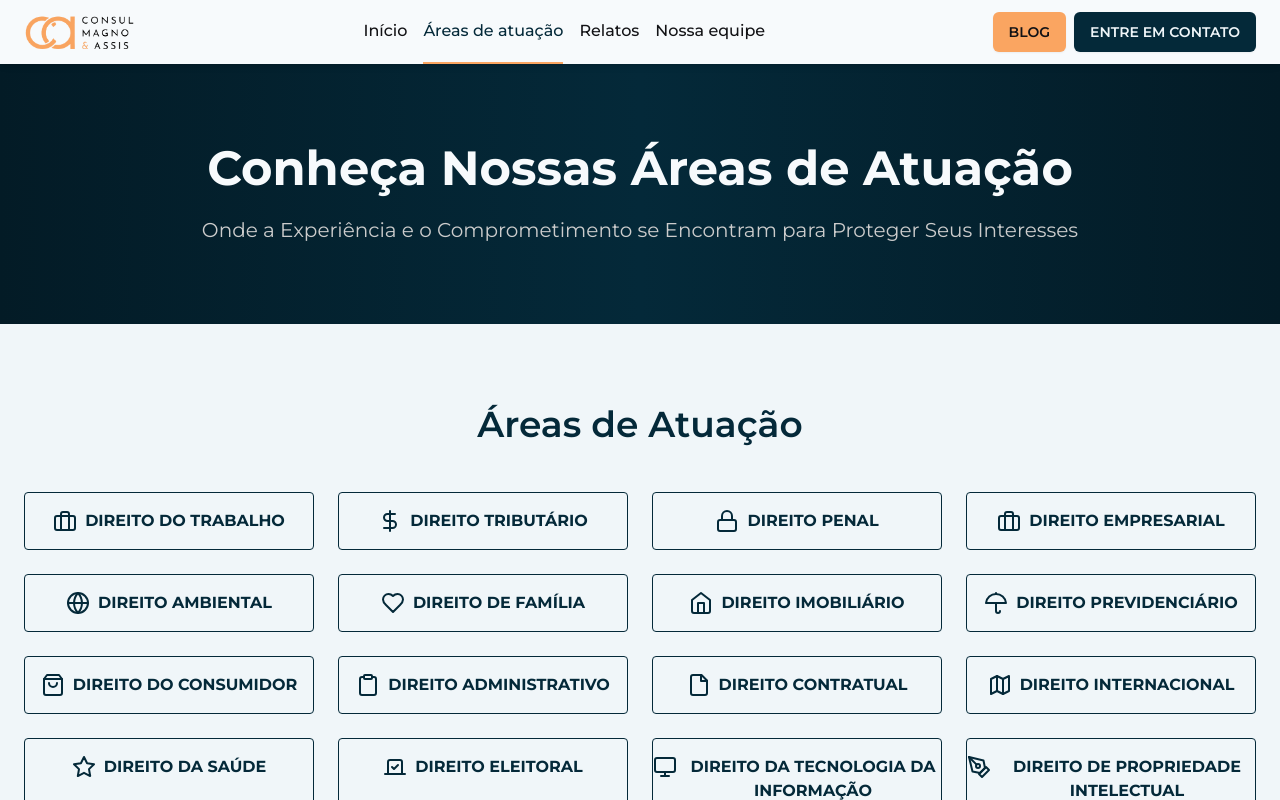
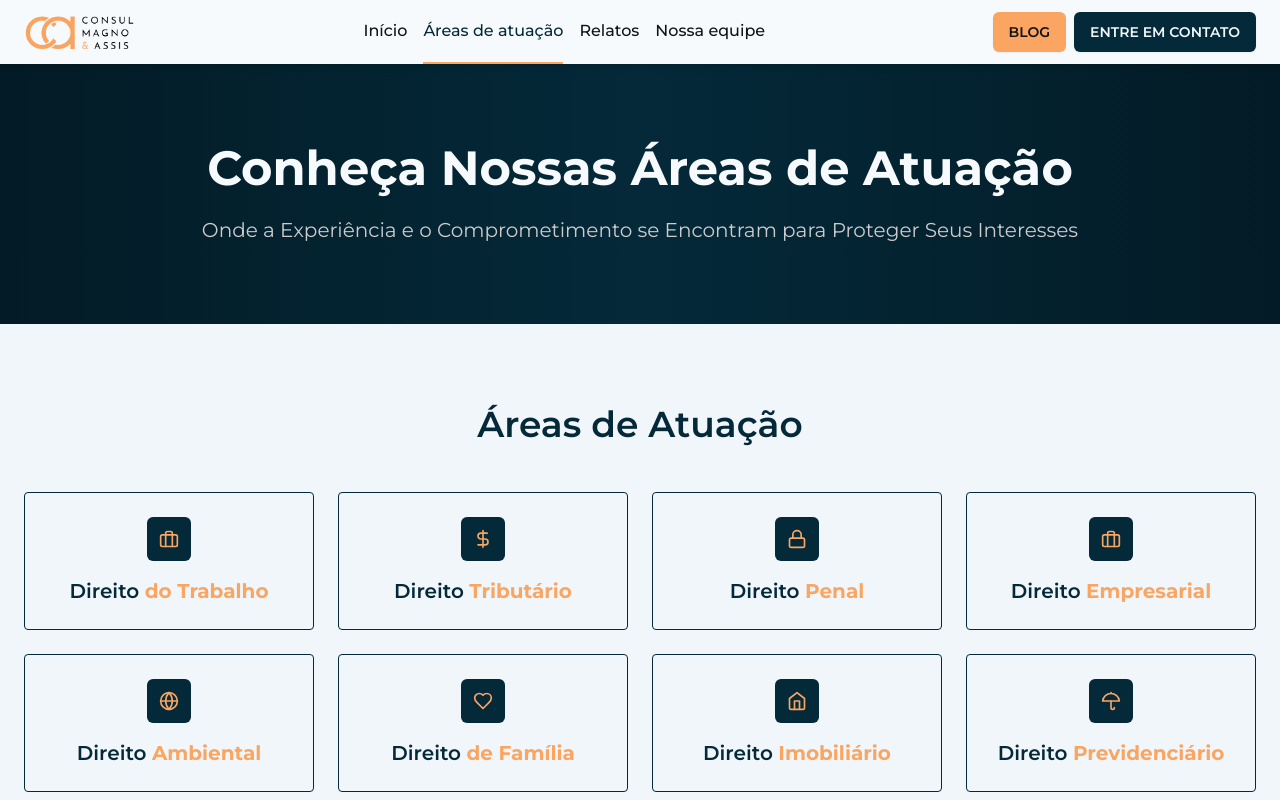
Before and after one commit to charmingruby/consulmagno-e-assis, a Next.js app: page /areas-de-atuacao in a window 1280 px wide. Shown: the top 800 px of the page. Built offline with nearby package versions, Linux system fonts and the light colour scheme.

Commit message:
arrumando cards

```diff
--- a/src/app/(public)/(routes)/areas-de-atuacao/components/name-card.tsx
+++ b/src/app/(public)/(routes)/areas-de-atuacao/components/name-card.tsx
@@ -1,9 +1,11 @@
+import { IconBadge } from '@/components/icon-badge'
 import Link from 'next/link'
+import { ElementType } from 'react'
 
 interface NameCardProps {
   name: string
   url: string
-  icon: React.ReactNode
+  icon: ElementType
 }
 
 export function NameCard(props: NameCardProps) {
@@ -11,11 +13,13 @@ export function NameCard(props: NameCardProps) {
     <Link
       prefetch={false}
       href={props.url}
-      className="text-primary-main border border-primary-main hover:bg-primary-main hover:text-white text-center uppercase font-bold hover:border-none py-4 rounded"
+      className="text-primary-main border  border-primary-main hover:bg-primary-main hover:text-white text-center hover:border-none p-6 rounded flex flex-col items-center gap-4 justify-center"
     >
-      <div className="flex gap-2 justify-center">
-        <span>{props.icon}</span>
-        <span>{props.name}</span>
+      <IconBadge defaultSize={false} icon={props.icon} />
+
+      <div className="text-xl">
+        <span className="font-semibold">Direito </span>
+        <span className="font-bold text-secondary-main">{props.name}</span>
       </div>
     </Link>
   )
--- a/src/app/(public)/(routes)/areas-de-atuacao/page.tsx
+++ b/src/app/(public)/(routes)/areas-de-atuacao/page.tsx
@@ -45,104 +45,52 @@ export default function AreasDeAtuaçao() {
               <PageTitle title="Áreas de Atuação" />
             </div>
             <div className="grid grid-cols-4 gap-6 ">
-              <NameCard
-                name="Direito do Trabalho"
-                url="#"
-                icon={<Briefcase />}
-              ></NameCard>
+              <NameCard name="do Trabalho" url="#" icon={Briefcase} />
+
+              <NameCard name="Tributário" url="#" icon={DollarSign} />
+
+              <NameCard name="Penal" url="#" icon={Lock} />
+
+              <NameCard name="Empresarial" url="#" icon={Briefcase} />
+
+              <NameCard name="Ambiental" url="#" icon={Globe} />
+
+              <NameCard name="de Família" url="#" icon={Heart} />
+
+              <NameCard name="Imobiliário" url="#" icon={Home} />
+
+              <NameCard name="Previdenciário" url="#" icon={Umbrella} />
+
+              <NameCard name="do Consumidor" url="#" icon={ShoppingBag} />
+
+              <NameCard name="Administrativo" url="#" icon={Clipboard} />
+
+              <NameCard name="Contratual" url="#" icon={File} />
+
+              <NameCard name="Internacional" url="#" icon={Map} />
+
+              <NameCard name="da Saúde" url="#" icon={Star} />
+
+              <NameCard name="Eleitoral" url="#" icon={Vote} />
 
               <NameCard
-                name="Direito Tributário"
+                name="da Tecnologia da Informação"
                 url="#"
-                icon={<DollarSign />}
-              ></NameCard>
-
-              <NameCard name="Direito Penal" url="#" icon={<Lock />}></NameCard>
+                icon={Monitor}
+              />
 
               <NameCard
-                name="Direito Empresarial"
+                name="de Propriedade Intelectual"
                 url="#"
-                icon={<Briefcase />}
-              ></NameCard>
-
-              <NameCard
-                name="Direito Ambiental"
-                url="#"
-                icon={<Globe />}
-              ></NameCard>
-
-              <NameCard
-                name="Direito de Família"
-                url="#"
-                icon={<Heart />}
-              ></NameCard>
-
-              <NameCard
-                name="Direito Imobiliário"
-                url="#"
-                icon={<Home />}
-              ></NameCard>
-
-              <NameCard
-                name="Direito Previdenciário"
-                url="#"
-                icon={<Umbrella />}
-              ></NameCard>
-
-              <NameCard
-                name="Direito do Consumidor"
-                url="#"
-                icon={<ShoppingBag />}
-              ></NameCard>
-
-              <NameCard
-                name="Direito Administrativo"
-                url="#"
-                icon={<Clipboard />}
-              ></NameCard>
-
-              <NameCard
-                name="Direito Contratual"
-                url="#"
-                icon={<File />}
-              ></NameCard>
-
-              <NameCard
-                name="Direito Internacional"
-                url="#"
-                icon={<Map />}
-              ></NameCard>
-
-              <NameCard
-                name="Direito da Saúde"
-                url="#"
-                icon={<Star />}
-              ></NameCard>
-
-              <NameCard
-                name="Direito Eleitoral"
-                url="#"
-                icon={<Vote />}
-              ></NameCard>
-
-              <NameCard
-                name="Direito da Tecnologia da Informação"
-                url="#"
-                icon={<Monitor />}
-              ></NameCard>
-
-              <NameCard
-                name="Direito de Propriedade Intelectual"
-                url="#"
-                icon={<PenTool />}
-              ></NameCard>
+                icon={PenTool}
+              />
             </div>
           </div>
         </Container.Content>
       </Container.Root>
 
       {/* Veja tambem */}
-      <Container.Root border="borderBottom">
+      <Container.Root border="borderBottom" backgroundColor="white">
         <Container.Content>
           <PageTitle title="Veja tambem" />
         </Container.Content>
--- a/src/components/icon-badge.tsx
+++ b/src/components/icon-badge.tsx
@@ -2,12 +2,15 @@ import { ElementType } from 'react'
 
 interface IconBadgeProps {
   icon: ElementType
+  defaultSize?: boolean
 }
 
-export function IconBadge({ icon: Icon }: IconBadgeProps) {
+export function IconBadge({ icon: Icon, defaultSize = true }: IconBadgeProps) {
   return (
     <div className="bg-primary-main w-fit p-3 rounded-md">
-      <Icon className=" text-secondary-main h-7 w-7 " />
+      <Icon
+        className={`text-secondary-main ${defaultSize ? 'h-7 w-7' : 'w-5 h-5'}`}
+      />
     </div>
   )
 }
```
